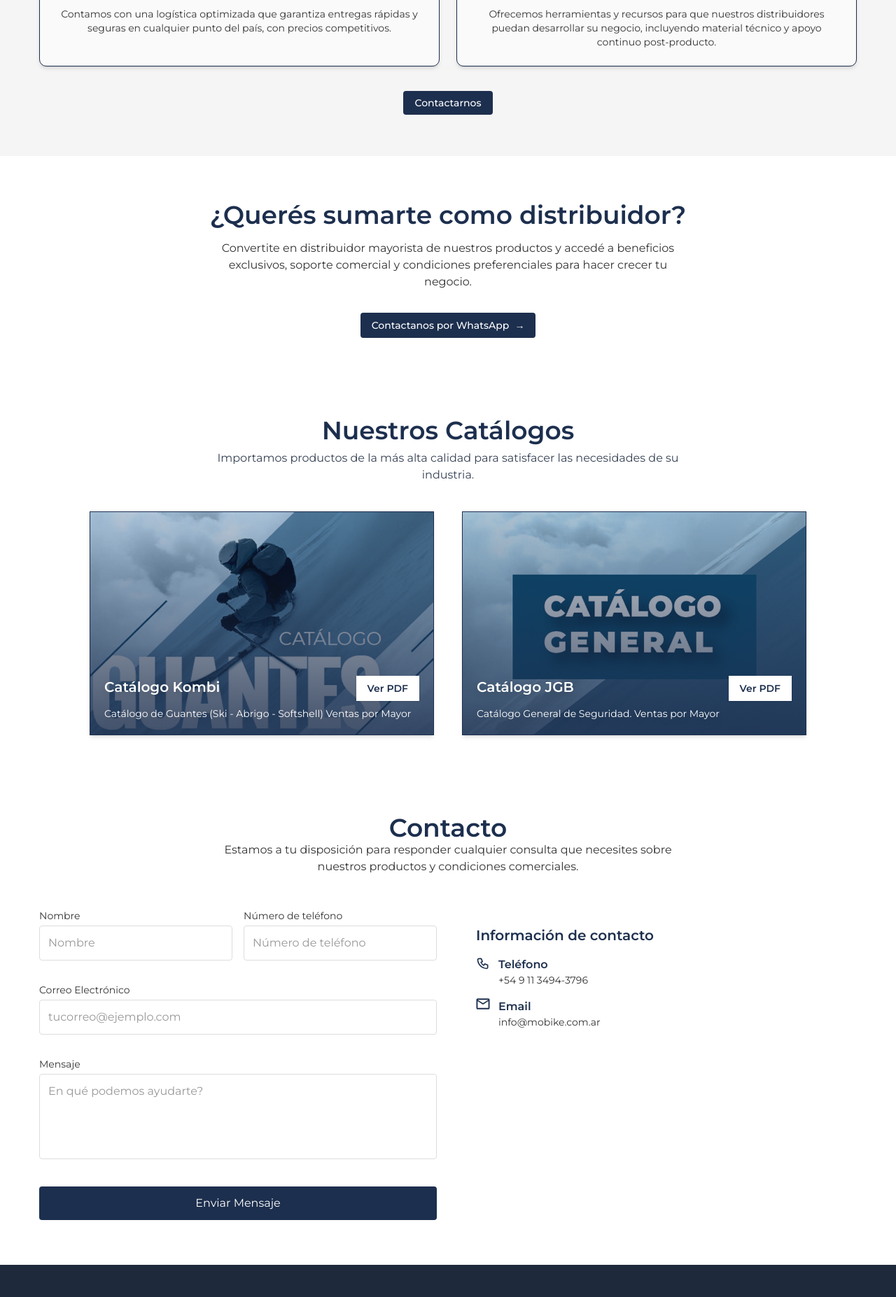
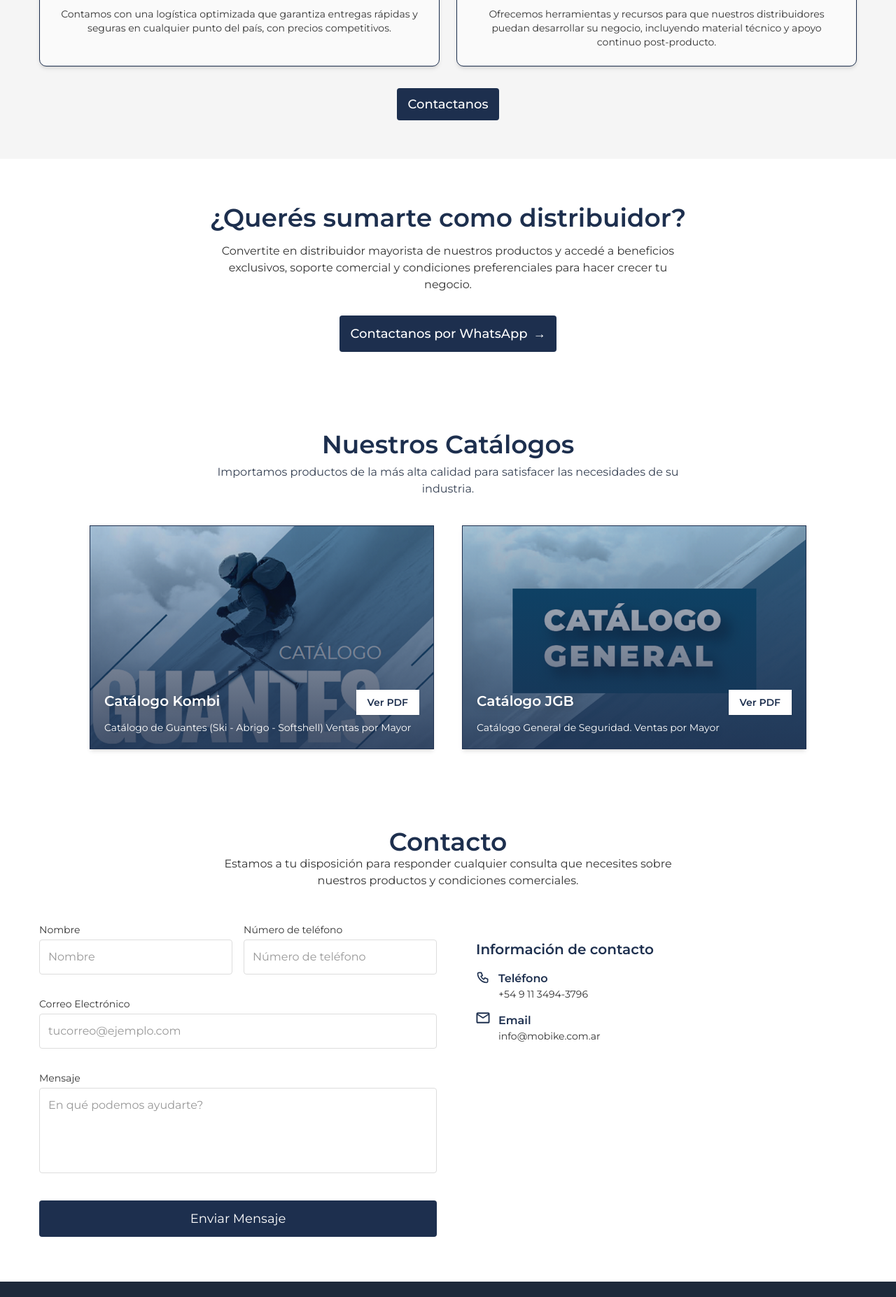
Before and after one commit to tomaslami/mobike-web, a Next.js app: page / in a window 1280 px wide. Shown: the part 1920-3774 px from the top of the page at 70% size. Built offline with nearby package versions, Linux system fonts and the light colour scheme; no server answers.

Commit message:
Enhance styling in AboutUs, Contact, Distributor, and HowWeWork components by adjusting button padding and text alignment for improved user experience and readability.

```diff
--- a/src/components/AboutUs.tsx
+++ b/src/components/AboutUs.tsx
@@ -6,7 +6,7 @@ export default function AboutUs() {
       <div className="container">
         <div className="grid grid-cols-1 md:grid-cols-2 gap-8 items-center">
           <div>
-            <h2 className="text-4xl text-[#1D2F4E] font-semibold mb-4">¿Quiénes somos?</h2>
+            <h2 className="text-4xl text-[#1D2F4E] font-semibold mb-4 text-center md:text-start">¿Quiénes somos?</h2>
             <p className="mb-4 text-[#333333]">
               Somos Mobike, una empresa con más de 10 años de trayectoria en la fabricación de guantes de alta calidad. Nos destacamos por crear productos diseñados para la vida urbana y deportes de invierno, como esquí o snowboard.
             </p>
--- a/src/components/Contact.tsx
+++ b/src/components/Contact.tsx
@@ -104,14 +104,14 @@ export default function Contact() {
               <button
                 type="submit"
                 disabled={isLoading}
-                className="mt-4 w-full bg-[#1D2F4E] text-white py-2 px-4 rounded-md hover:bg-[#1D2F4E]/90 transition-colors disabled:opacity-50 disabled:cursor-not-allowed"
+                className="mt-4 w-full bg-[#1D2F4E] text-white py-3 px-4 rounded-md hover:bg-[#1D2F4E]/90 transition-colors disabled:opacity-50 text-lg disabled:cursor-not-allowed"
               >
                 {isLoading ? "Enviando..." : "Enviar Mensaje"}
               </button>
             </form>
           </div>
 
-          <div className="contact-info p-6 bg-light-gray rounded-md">
+          <div className="contact-info p-2 md:p-6 bg-light-gray rounded-md">
             <h3 className="text-xl font-semibold mb-4 text-[#1D2F4E]">Información de contacto</h3>
 
             <div className="flex items-start gap-3 mb-4">
--- a/src/components/Distributor.tsx
+++ b/src/components/Distributor.tsx
@@ -9,7 +9,7 @@ export default function Distributor() {
         <p className="mx-auto max-w-2xl mb-8">
           Convertite en distribuidor mayorista de nuestros productos y accedé a beneficios exclusivos, soporte comercial y condiciones preferenciales para hacer crecer tu negocio.
         </p>
-        <Link href="https://wa.me/+541134943796" className="group w-fit mx-auto bg-[#1D2F4E] text-white py-2 px-4 rounded text-sm font-medium hover:bg-[#1D2F4E]/90 transition flex items-center justify-center">
+        <Link href="https://wa.me/+541134943796" className="group w-fit mx-auto bg-[#1D2F4E] text-white py-3 px-4 rounded font-medium hover:bg-[#1D2F4E]/90 transition flex items-center justify-center text-lg">
         Contactanos por WhatsApp
           <span className="ml-2 transform transition-transform group-hover:translate-x-1">→</span>
         </Link>
--- a/src/components/HowWeWork.tsx
+++ b/src/components/HowWeWork.tsx
@@ -57,7 +57,7 @@ export default function HowWeWork() {
         </div>
 
         <div className="text-center mt-10">
-          <Link href="https://wa.me/5491134943796" className="bg-[#1D2F4E] text-white py-2 px-4 rounded text-sm font-medium hover:bg-[#1D2F4E]/90 transition">Contactarnos</Link>
+          <Link href="https://wa.me/5491134943796" className="bg-[#1D2F4E] text-white py-3 px-4 rounded font-medium hover:bg-[#1D2F4E]/90 transition text-lg">Contactanos</Link>
         </div>
       </div>
     </section>
```
